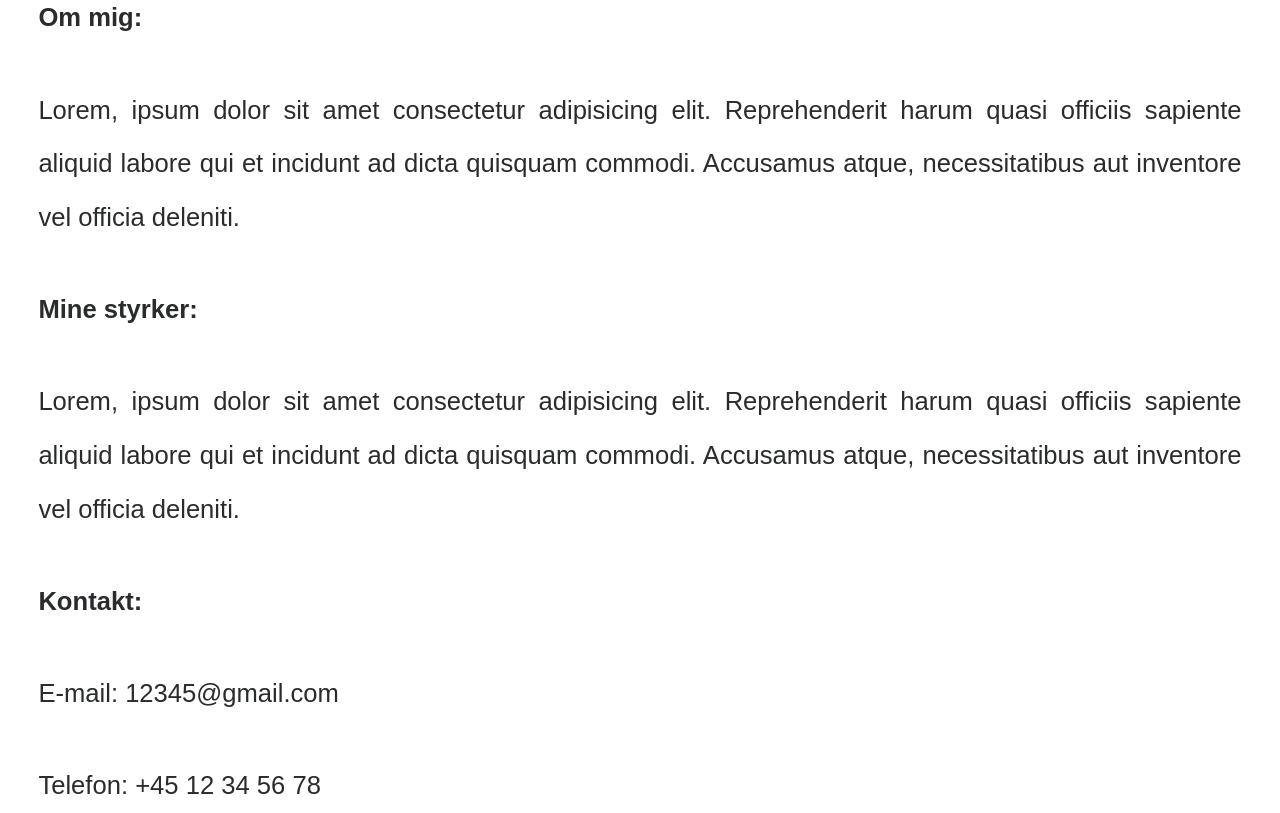
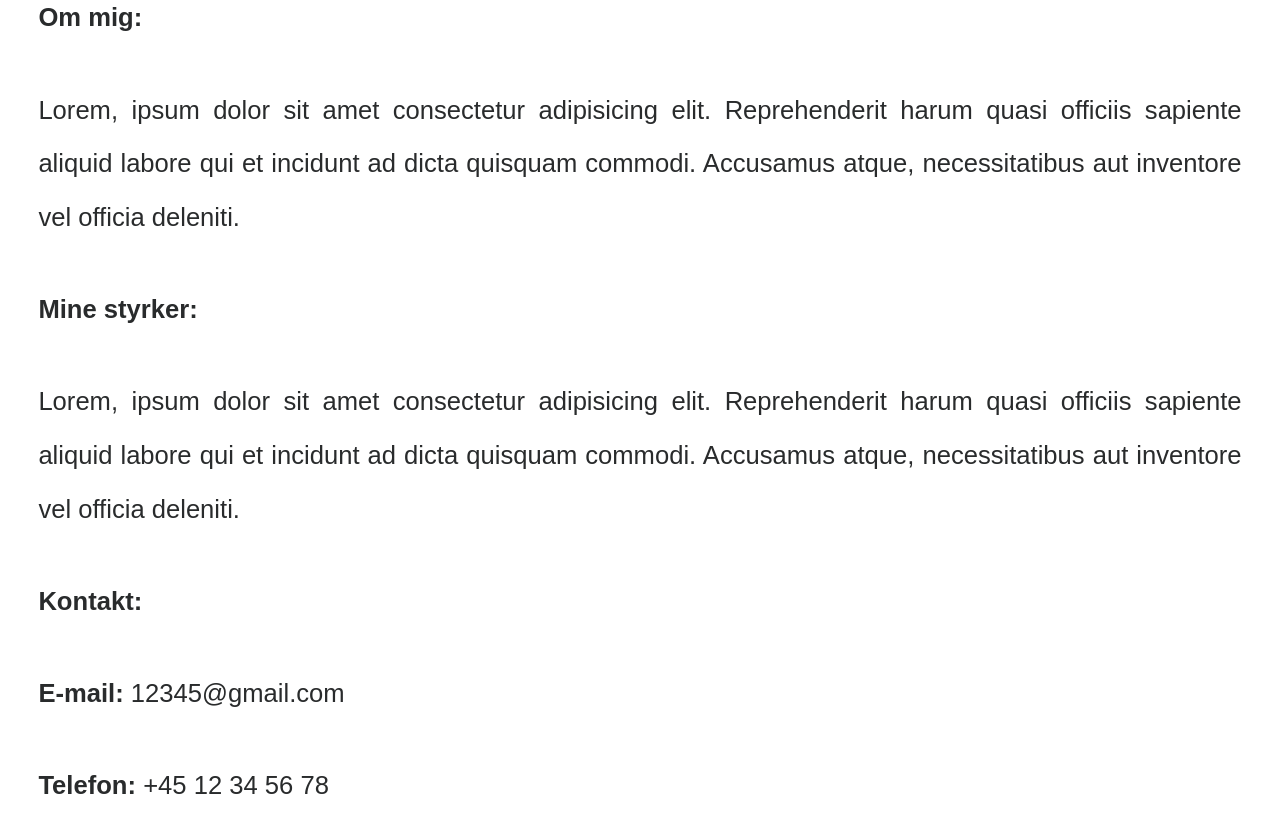
Before and after one commit to christianflemmer/Flemmer-grafisk-design, a plain HTML site: page index.html in a window 1280 px wide. Shown: the part 847-1660 px from the top of the page. Drawn offline with nearby package versions, Linux system fonts and the light colour scheme.

Commit message:
minor clean-up

```diff
--- a/index.html
+++ b/index.html
@@ -17,6 +17,7 @@
 
     <title>Flemmer Grafisk Design</title>
   </head>
+
   <body>
 
     <section class="intro">
@@ -27,21 +28,24 @@
         	</div>
       	</div>
 	</section>
+
 	<p><strong>Om mig:</strong></p>
 	<p>
 		Lorem, ipsum dolor sit amet consectetur adipisicing elit.
 		Reprehenderit harum quasi officiis sapiente aliquid labore qui et incidunt ad dicta quisquam commodi.
 		Accusamus atque, necessitatibus aut inventore vel officia deleniti.
 	</p>
+
 	<p><strong>Mine styrker:</strong></p>
 	<p>
 		Lorem, ipsum dolor sit amet consectetur adipisicing elit.
 		Reprehenderit harum quasi officiis sapiente aliquid labore qui et incidunt ad dicta quisquam commodi.
 		Accusamus atque, necessitatibus aut inventore vel officia deleniti.
 	</p>
+
 	<p><strong>Kontakt:</strong></p>
-	<p class="card-text">E-mail: 12345@gmail.com</p>
-	<p class="card-text">Telefon: +45 12 34 56 78</p>
+	<p><strong>E-mail:</strong> 12345@gmail.com</p>
+	<p><strong>Telefon:</strong> +45 12 34 56 78</p>
 
     <!-- Optional JavaScript -->
     <!-- jQuery first, then Popper.js, then Bootstrap JS -->
```
